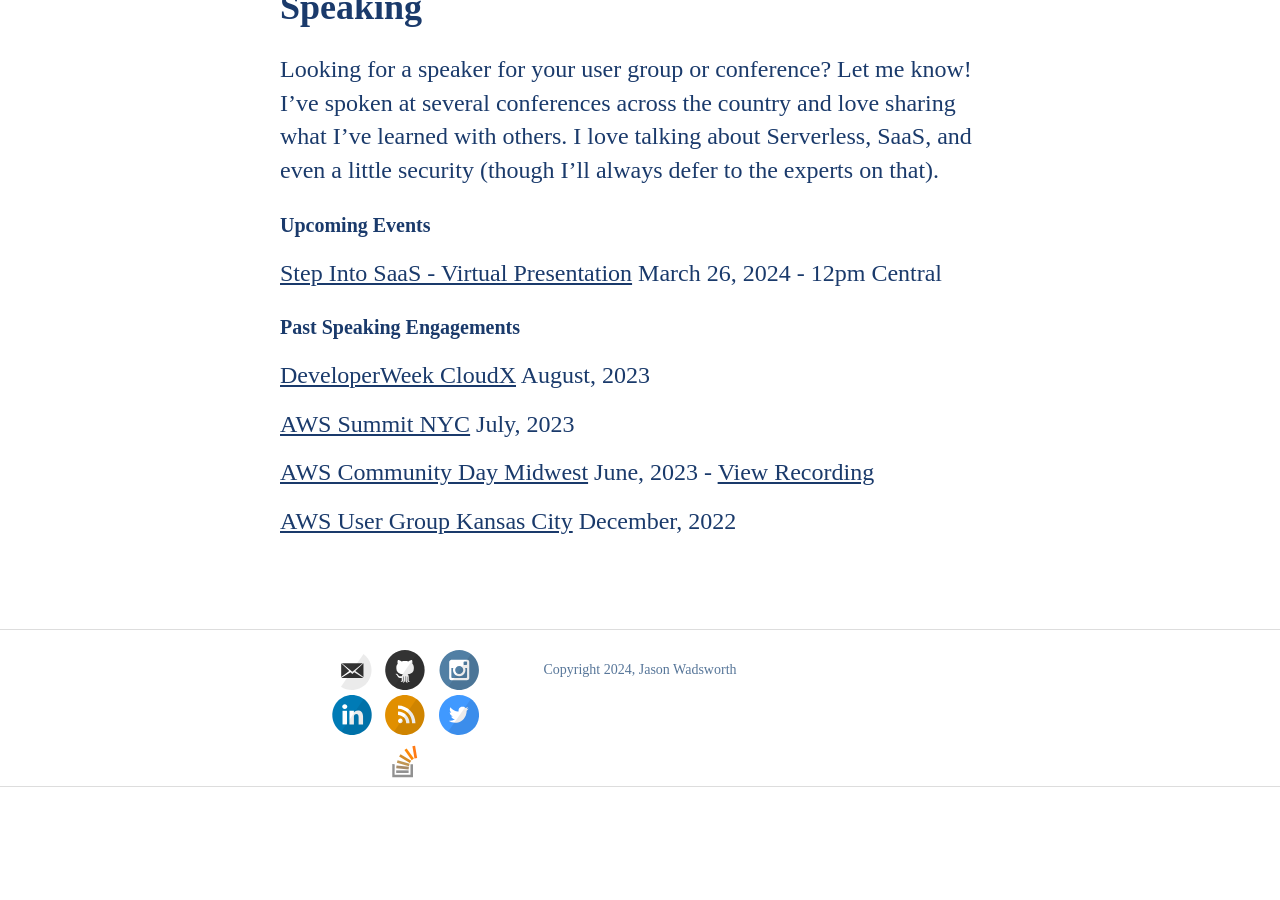
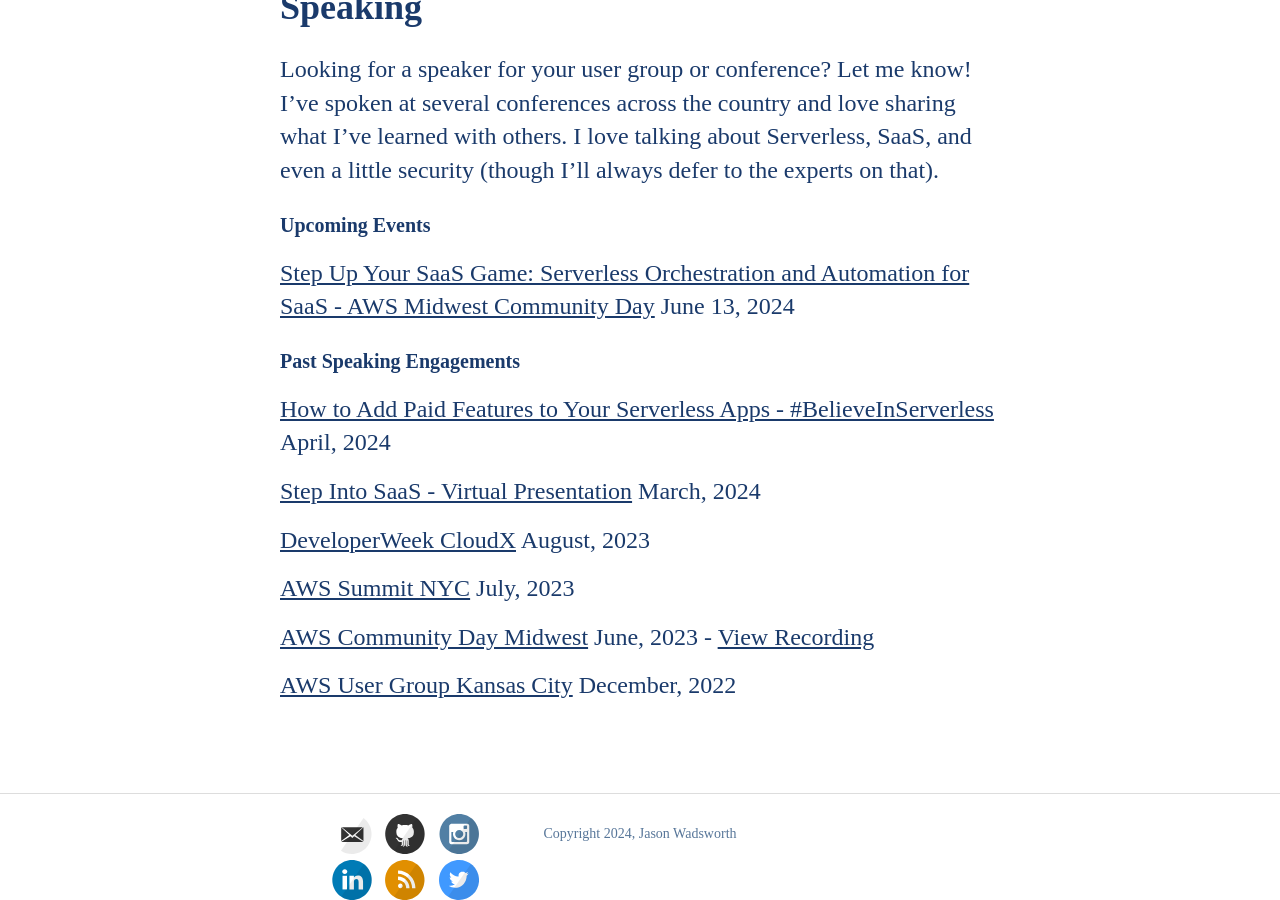
Before and after one commit to jasonwadsworth/jasonwadsworth.github.io, a Jekyll site: the page built from speaking.md, in a window 1280 px wide and 900 px high, scrolled down 607 px. Built offline with Jekyll 4.4.1, drawn with Linux system fonts in a browser that asks for light colours; some web fonts are replaced; before the commit the page ends 1394 px from its top, so only the background shows below that.

Commit message:
Updates Speaking

```diff
--- a/speaking.md
+++ b/speaking.md
@@ -8,9 +8,14 @@
 
 ### Upcoming Events
 
-[Step Into SaaS - Virtual Presentation](https://cfe.dev/events/step-into-saas/) March 26, 2024 - 12pm Central
+[Step Up Your SaaS Game: Serverless Orchestration and Automation for SaaS - AWS Midwest Community Day](https://www.midwestcommunityday.com/) June 13, 2024
+
 
 ### Past Speaking Engagements
+
+[How to Add Paid Features to Your Serverless Apps - #BelieveInServerless](https://www.youtube.com/watch?v=x0F9I8tuKNY) April, 2024
+
+[Step Into SaaS - Virtual Presentation](https://cfe.dev/sessions/step-functions-aws/) March, 2024
 
 [DeveloperWeek CloudX](https://www.developerweek.com/cloudx/) August, 2023
 
```
